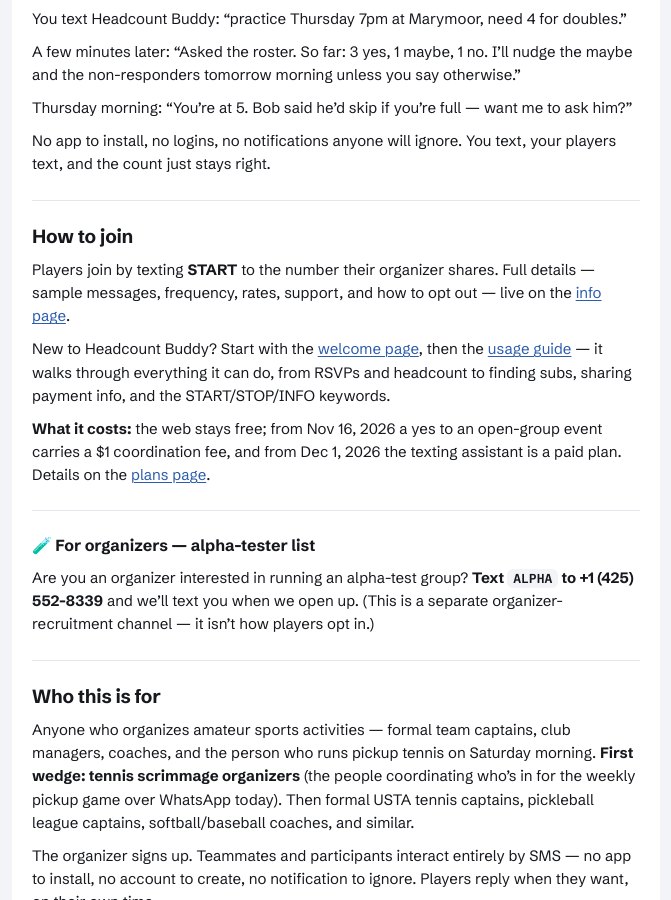
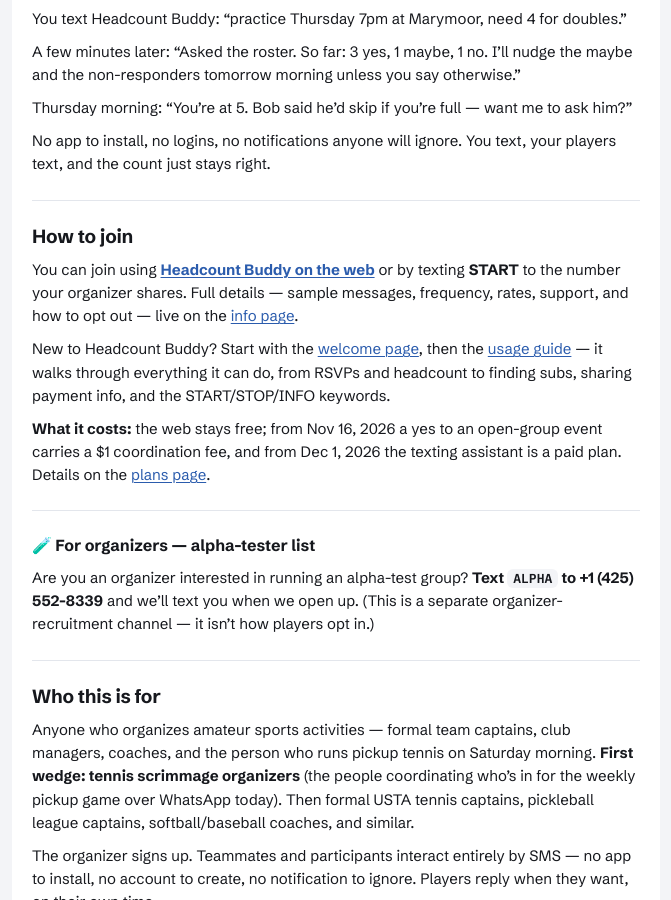
Before and after one commit to hugoaponte/headcount-buddy-web, a Jekyll site: the page built from index.md, in a window 1280 px wide and 900 px high, scrolled down 388 px. Shown: the whole window, without its empty margins (304-975 px from the left). Built offline with Jekyll 4.4.1, drawn with Linux system fonts in a browser that asks for light colours.

Commit message:
site: the web app is the first way to join; the guide is the AI Agent Help
Owner, 2026-11-17:
- About, How to join: 'You can join using Headcount Buddy on the web or by
  texting START', the first part linking to the app.
- Welcome, at the end of the schedule-page section: 'Sign up on Headcount
  Buddy on the web', for someone who has no link yet.
- /h/ is titled 'Headcount Buddy AI Agent Help' (the app repo's
  public-docs.manifest.yaml carries it too, so a regeneration keeps it).
- every link to the app - these two, the header pill and the footer line -
  opens in a tab named hcb-app, so a second tap reuses the tab the first
  one opened instead of piling up new ones. A browser only reuses a tab
  this site opened under that name; one the person opened themselves is
  not found.

Not seen rendered (no Jekyll or browser here).

Co-Authored-By: Claude Opus 5 <noreply@anthropic.com>
Claude-Session: https://claude.ai/code/session_01YcHxPko94cyRVhCTNaUwqs
Agent: ubuntu-s-droplet3

```diff
--- a/_layouts/default.html
+++ b/_layouts/default.html
@@ -20,7 +20,7 @@
     <a href="/plans"{% if page.url contains '/plans' %} class="on"{% endif %}>Plans</a>
     <a href="/h/"{% if page.url contains '/h/' %} class="on"{% endif %}>Guide</a>
     <a href="/info"{% if page.url contains '/info' %} class="on"{% endif %}>Texting</a>
-    <a class="cta" href="https://headcountbuddy.app/">Web App</a>
+    <a class="cta" href="https://headcountbuddy.app/" target="hcb-app" rel="noopener">Web App</a>
   </nav>
 </header>
 <article class="content">
@@ -28,7 +28,7 @@
 </article>
 <footer class="foot">
   <p>Headcount Buddy · Seattle/Eastside, Washington, USA · <a href="mailto:help@headcountbuddy.com">help@headcountbuddy.com</a></p>
-  <p class="appline"><a href="https://headcountbuddy.app/">Go to the web app &rarr;</a> &mdash; your schedule, RSVPs and reports.</p>
+  <p class="appline"><a href="https://headcountbuddy.app/" target="hcb-app" rel="noopener">Go to the web app &rarr;</a> &mdash; your schedule, RSVPs and reports.</p>
   <p><a href="/info">Texting info</a> · <a href="/legal/terms">Terms of service</a> · <a href="/legal/privacy">Privacy policy</a></p>
 </footer>
 </main>
--- a/index.md
+++ b/index.md
@@ -24,7 +24,7 @@ No app to install, no logins, no notifications anyone will ignore. You text, you
 
 ## How to join
 
-Players join by texting **START** to the number their organizer shares. Full details — sample messages, frequency, rates, support, and how to opt out — live on the [info page](info).
+You can join using **[Headcount Buddy on the web](https://headcountbuddy.app/){:target="hcb-app" rel="noopener"}** or by texting **START** to the number your organizer shares. Full details — sample messages, frequency, rates, support, and how to opt out — live on the [info page](info).
 
 New to Headcount Buddy? Start with the [welcome page](welcome), then the [usage guide](h/index) — it walks through everything it can do, from RSVPs and headcount to finding subs, sharing payment info, and the START/STOP/INFO keywords.
 
```
Also changed, not shown: h/index.md (+1 -1 lines), welcome.md (+2 -0 lines).
